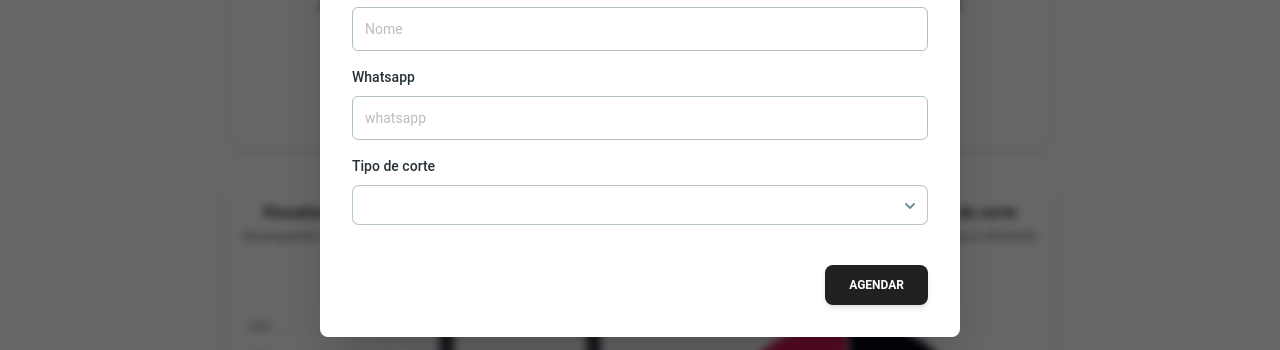
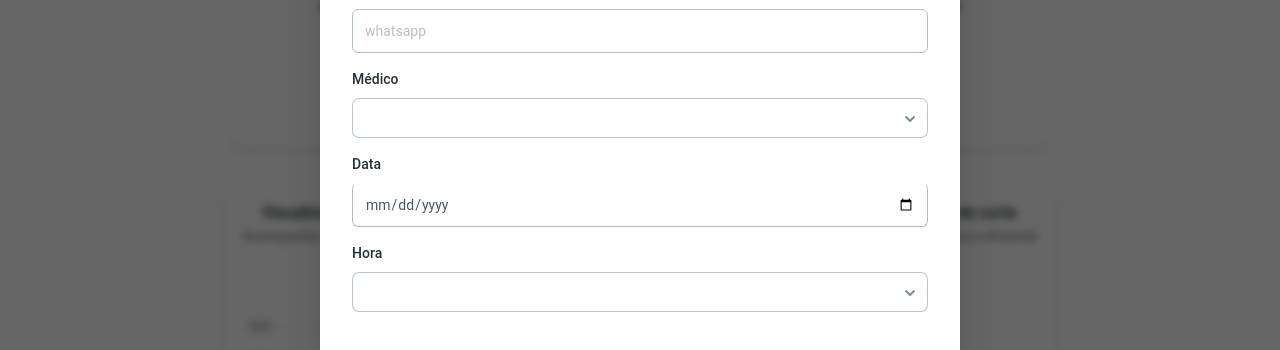
Before and after one commit to JoseErisvaldo/Otica, a React (Vite) app: page /admin/home in a window 1280 px wide. Both pictures are taken after a click on the button 1218 px from the left and 182 px from the top of the page. Shown: the part 306-656 px from the top of the page. Built offline with nearby package versions, Linux system fonts and the light colour scheme; no server answers.

Commit message:
Feat: add time e date in NewSchedule

```diff
--- a/src/components/layouts/admin/newSchedule.jsx
+++ b/src/components/layouts/admin/newSchedule.jsx
@@ -94,7 +94,7 @@ export function NewSchedule() {
               color="blue-gray"
               className="mb-2 text-left font-medium"
             >
-              Tipo de corte
+              Médico
             </Typography>
             <Select
               className="!w-full !border-[1.5px] !border-blue-gray-200/90 !border-t-blue-gray-200/90 bg-white text-gray-800 ring-4 ring-transparent placeholder:text-gray-600 focus:!border-primary focus:!border-t-blue-gray-900 group-hover:!border-primary"
@@ -103,9 +103,54 @@ export function NewSchedule() {
                 className: "hidden",
               }}
             >
-              <Option>Corte simples</Option>
-              <Option>Maquininha</Option>
-              <Option>Barba</Option>
+              <Option>José</Option>
+              <Option>Gael</Option>
+            </Select>
+          </div>
+          <div>
+            <Typography
+              variant="small"
+              color="blue-gray"
+              className="mb-2 text-left font-medium"
+            >
+              Data
+            </Typography>
+            <Input
+              type="date"
+              color="gray"
+              size="lg"
+              placeholder="whatsapp"
+              name="whatsapp"
+              className="placeholder:opacity-100 focus:!border-t-gray-900"
+              containerProps={{
+                className: "!min-w-full",
+              }}
+              labelProps={{
+                className: "hidden",
+              }}
+            />
+          </div>
+          <div>
+            <Typography
+              variant="small"
+              color="blue-gray"
+              className="mb-2 text-left font-medium"
+            >
+              Hora
+            </Typography>
+            <Select
+              className="!w-full !border-[1.5px] !border-blue-gray-200/90 !border-t-blue-gray-200/90 bg-white text-gray-800 ring-4 ring-transparent placeholder:text-gray-600 focus:!border-primary focus:!border-t-blue-gray-900 group-hover:!border-primary"
+              placeholder="1"
+              labelProps={{
+                className: "hidden",
+              }}
+            >
+              <Option>09:00</Option>
+              <Option>09:30</Option>
+              <Option>10:00</Option>
+              <Option>10:30</Option>
+              <Option>11:00</Option>
+              <Option>11:30</Option>
             </Select>
           </div>
         </DialogBody>
```
